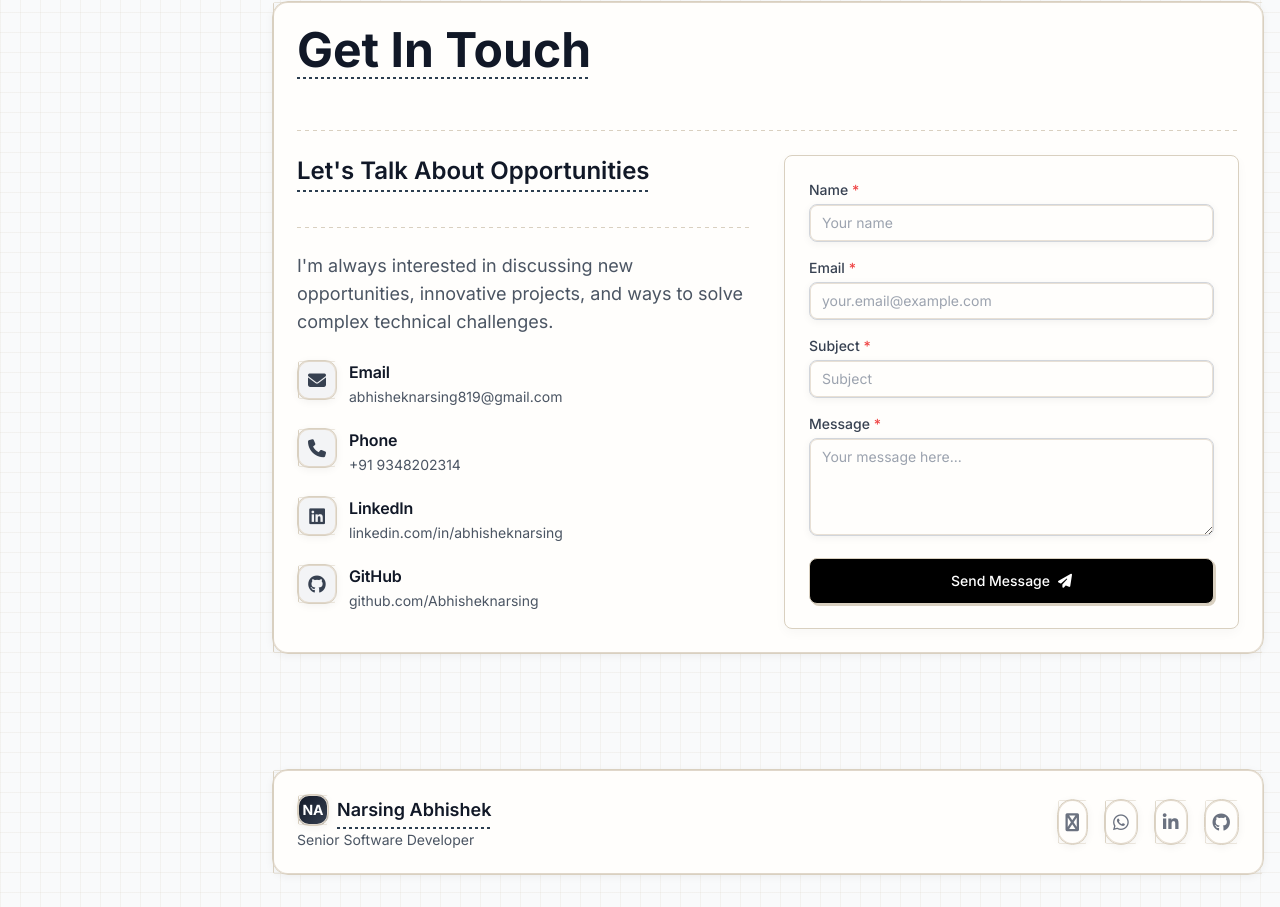
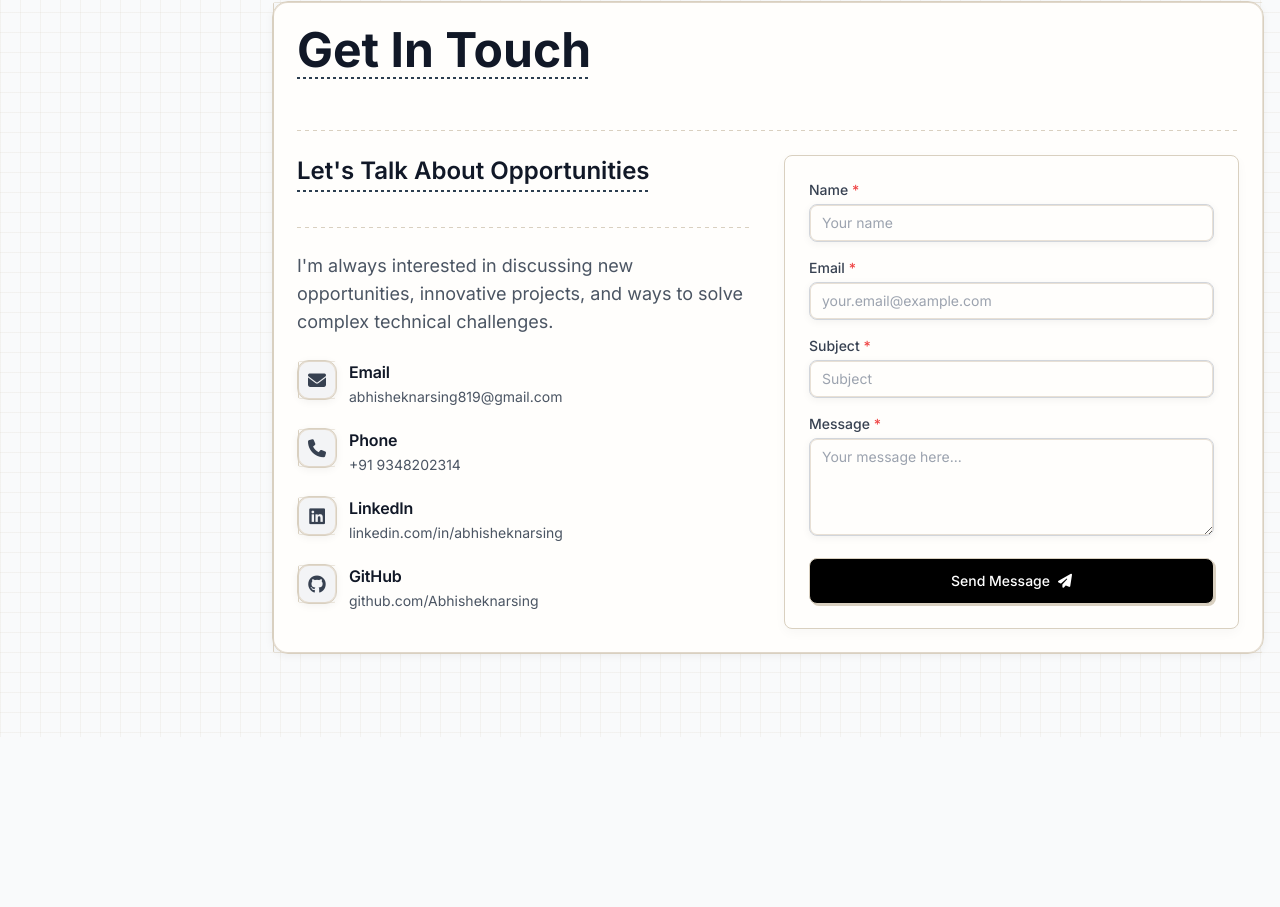
Before and after one commit to Abhisheknarsing/Abhisheknarsing.github.io, a plain HTML site: page index.html in a window 1280 px wide. Shown: the part 7928-8835 px from the top of the page. After the commit the page ends 8665 px from the top, so only its background shows below. Drawn offline with nearby package versions, Linux system fonts and the light colour scheme.

Commit message:
Update index.html

```diff
--- a/index.html
+++ b/index.html
@@ -1013,39 +1013,6 @@
       </div>
     </section>
 
-    <!-- Footer -->
-    <footer class="py-8 px-4">
-      <div class="max-w-6xl w-full mx-auto sketch-border p-6 rounded-2xl">
-        <div class="flex flex-col md:flex-row justify-between items-center footer-content">
-          <div class="mb-4 md:mb-0">
-            <div class="flex items-center">
-              <div class="w-8 h-8 bg-gradient-to-br from-gray-900 to-gray-700 rounded-xl flex items-center justify-center mr-2 sketch-border">
-                <span class="text-white font-bold text-sm">NA</span>
-              </div>
-              <span class="text-lg font-semibold text-gray-900 sketch-heading">Narsing Abhishek</span>
-            </div>
-            <p class="mt-1 text-gray-600 modern-text text-sm">Senior Software Developer</p>
-          </div>
-
-          <div class="flex space-x-4 social-links-footer">
-            <a href="mailto:abhisheknarsing819@gmail.com" class="text-gray-500 hover:text-black transition sketch-border p-2 rounded-full" aria-label="Email">
-              <i class="fab fa-envelope text-lg"></i>
-            </a>
-            <a href="tel:+919348202314" class="text-gray-500 hover:text-black transition sketch-border p-2 rounded-full" aria-label="Phone">
-              <i class="fab fa-whatsapp text-lg"></i>
-            </a>
-            <a href="https://linkedin.com/in/abhisheknarsing" class="text-gray-500 hover:text-black transition sketch-border p-2 rounded-full" aria-label="LinkedIn">
-              <i class="fab fa-linkedin-in text-lg"></i>
-            </a>
-            <a href="https://github.com/Abhisheknarsing" class="text-gray-500 hover:text-black transition sketch-border p-2 rounded-full" aria-label="GitHub">
-              <i class="fab fa-github text-lg"></i>
-            </a>
-          </div>
-        </div>
-
-
-      </div>
-    </footer>
   </main>
 
   <!-- External JavaScript file -->
```
